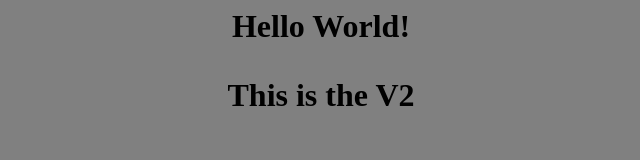
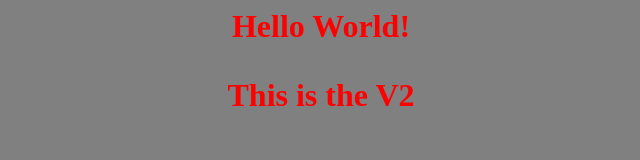
Before and after one commit to aydinPython/devops, a plain HTML site: page index.html in a window 1280 px wide. Shown: the whole page, without its empty margins (319-959 px from the left). Drawn offline with Linux system fonts and the light colour scheme.

Commit message:
Update index.html

```diff
--- a/index.html
+++ b/index.html
@@ -2,7 +2,7 @@
 <body style="background-color:gray">
 
 <center>
-  <h1 style="color:edit">
+  <h1 style="color:red">
     Hello World!
   <p>
     This is the V2
```
